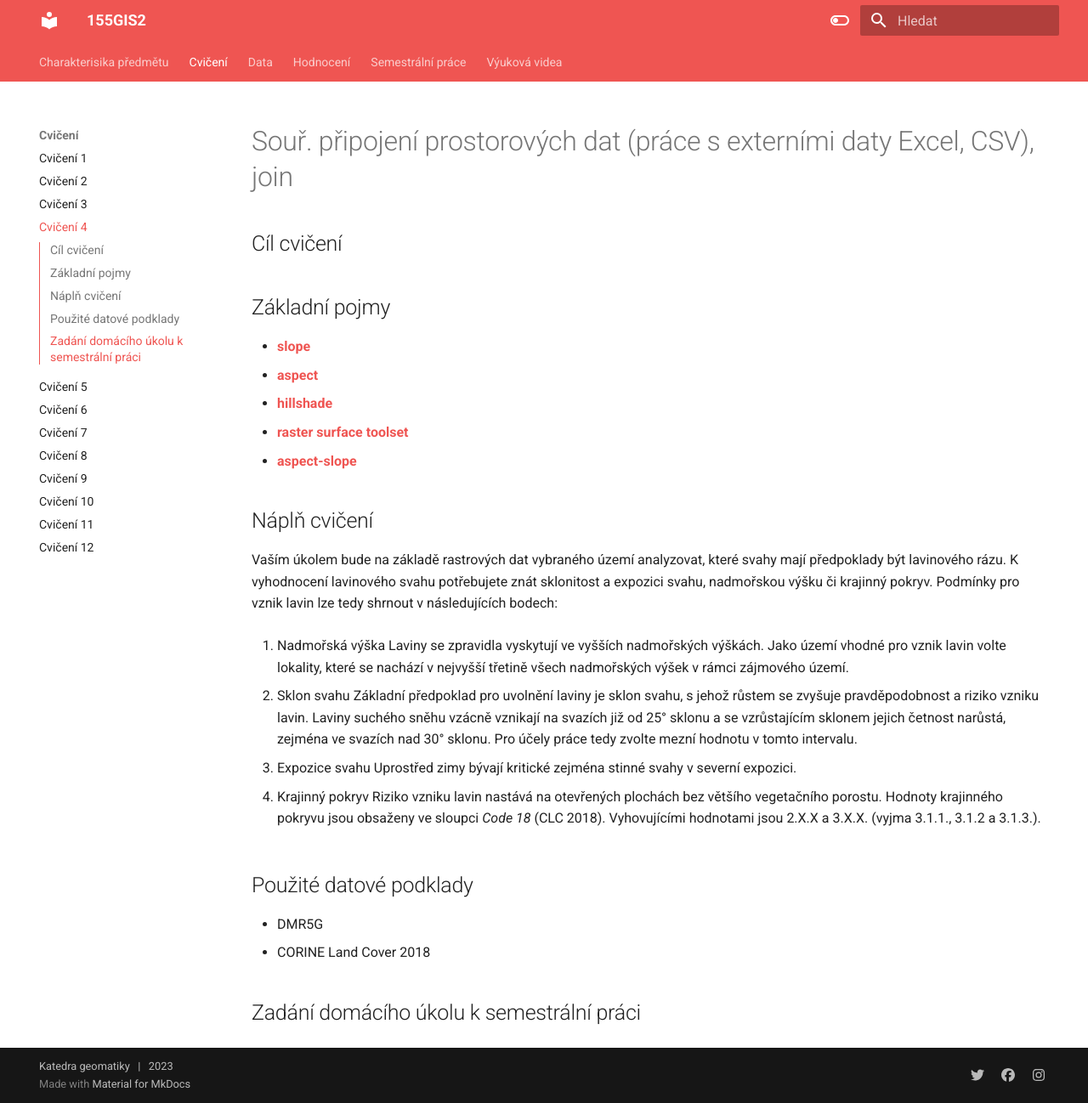
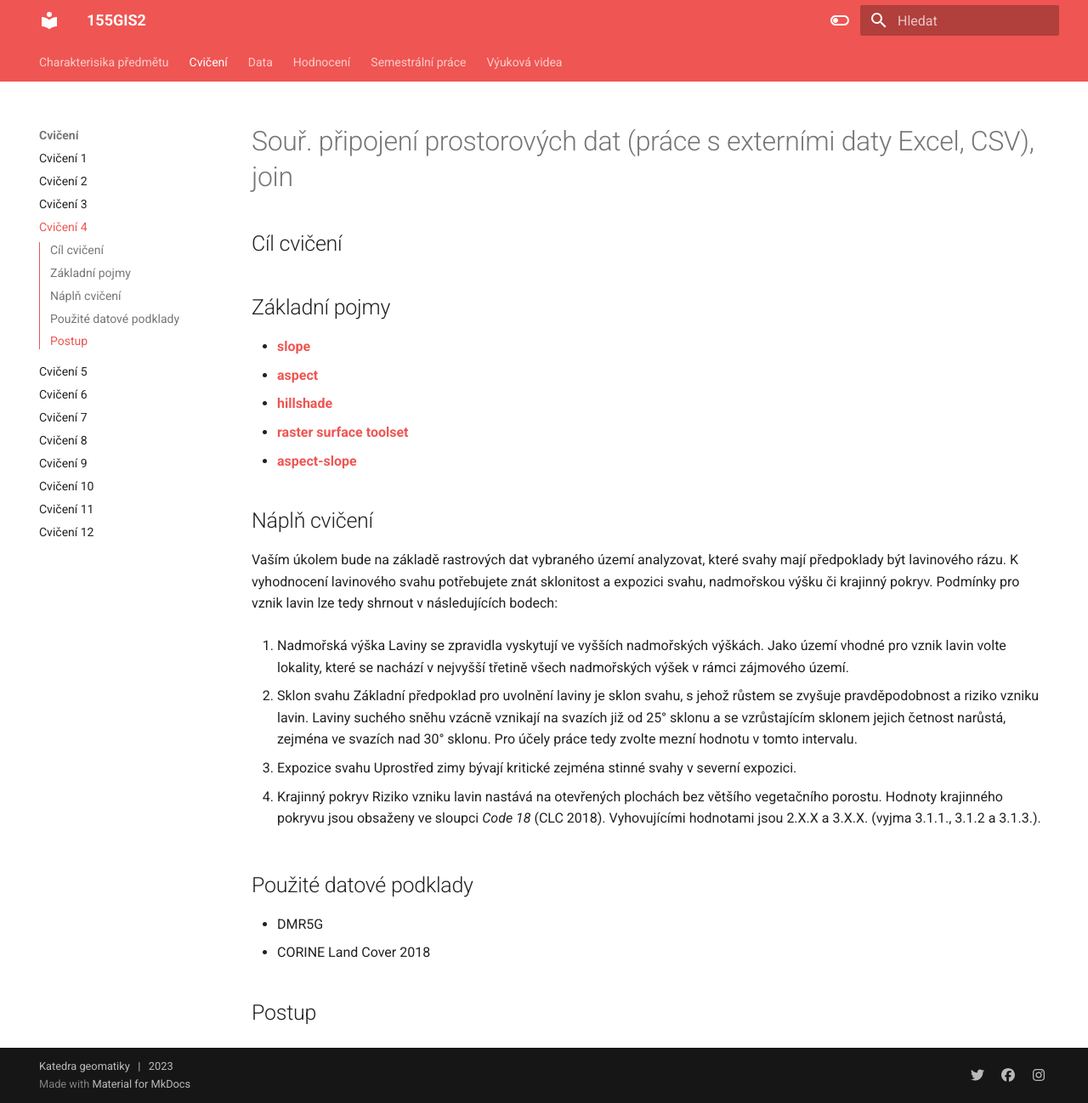
Before and after one commit to k155cvut/gis-2, an MkDocs documentation site: the page built from docs/cviceni/cviceni4.md, in a window 1280 px wide and 1298 px high. Shown: the whole window at 85% size. Built offline with MkDocs 1.6.1 and Material for MkDocs 9.7.7, drawn with Linux system fonts in a browser that asks for light colours.

Commit message:
$cv4 edits

```diff
--- a/docs/cviceni/cviceni4.md
+++ b/docs/cviceni/cviceni4.md
@@ -30,4 +30,4 @@ Riziko vzniku lavin nastává na otevřených plochách bez většího vegetačn
 - DMR5G
 - CORINE Land Cover 2018
 
-## Zadání domácího úkolu k semestrální práci
+## Postup
```
